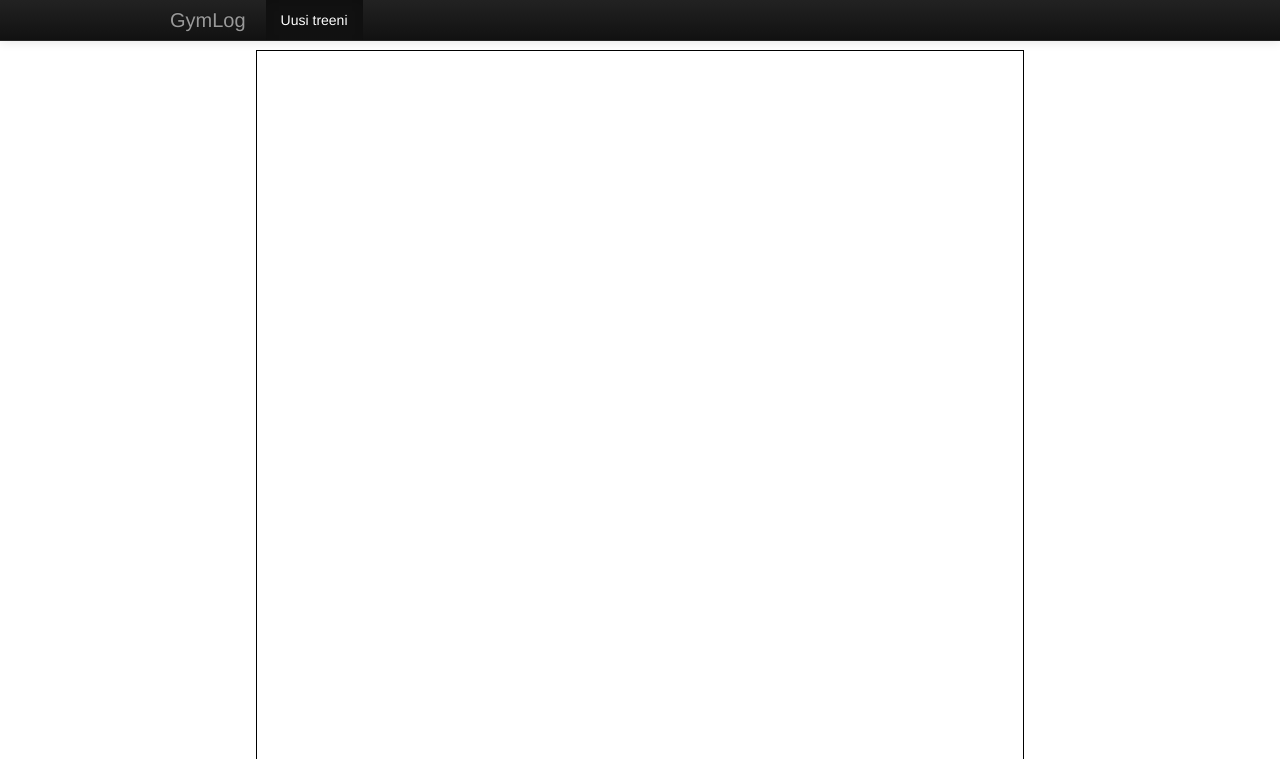
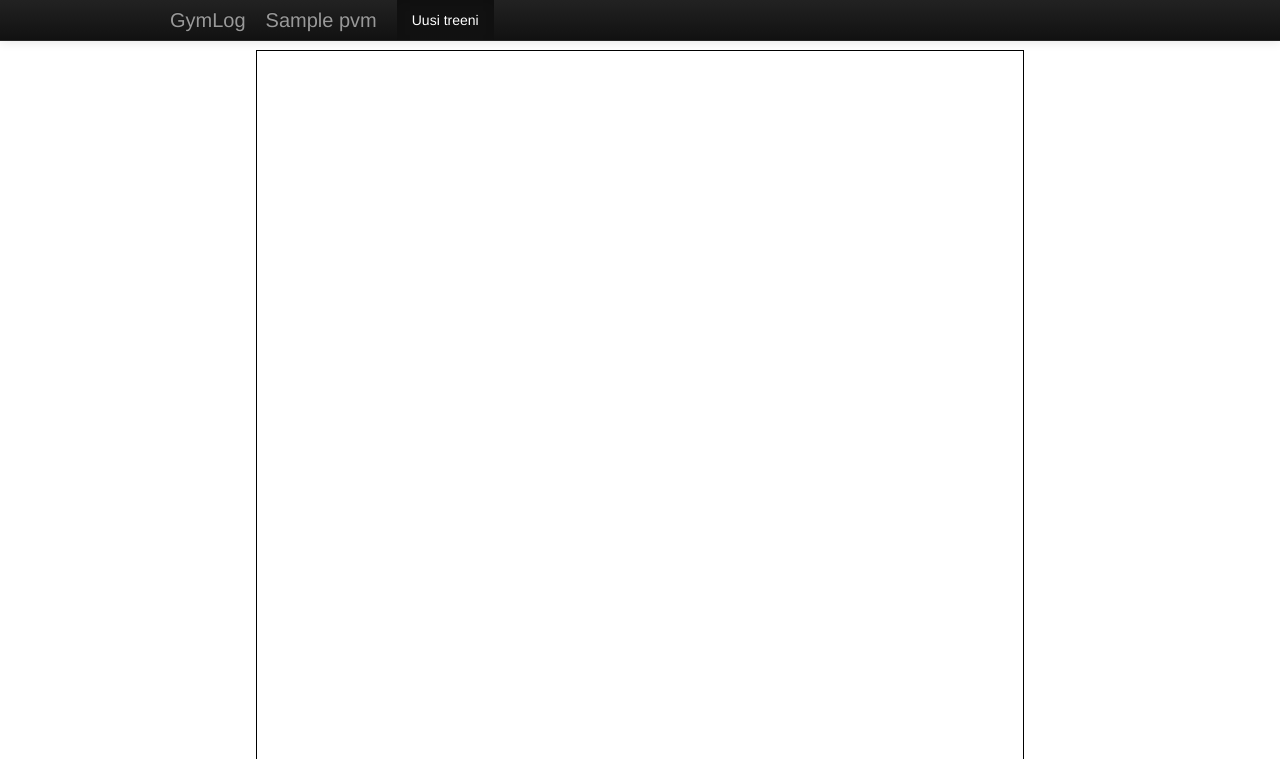
Before and after one commit to samukoo/salivihko, a Django app: template workout/templates/gymlog/uusi_treeni.html in a window 1280 px wide. Shown: the top 759 px of the page. Run offline with Django 3.2, Linux system fonts and the light colour scheme; the template is opened without the code that fills it: most values are stand-ins (such as "Sample title", 1, 10 or a date in 2020); parts of the project's set-up code (start-up, migrations or seed data) failed here and were passed over.

Commit message:
1. uusi_treeni page 	a) all results are shown in proper order

```diff
--- a/workout/gymlog/views.py
+++ b/workout/gymlog/views.py
@@ -49,7 +49,11 @@ def uusi_treeni(request):
 
 	context=RequestContext(request)
 
-	context_dict = {}
+	#Pyydetään päivämäärä
+	a=funktiot.db()
+	pvm = a.hae_pvm()
+
+	context_dict = {'pvm':pvm}
 
 	return render_to_response('gymlog/uusi_treeni.html', context_dict ,context)
 
--- a/workout/static/js/app_nw.js
+++ b/workout/static/js/app_nw.js
@@ -1,12 +1,16 @@
 
-$.getJSON("http://localhost:8080/search_date?date=13.03.2014",function(data){
+
+var _pvm = jQuery("#pvm").text();
+var search_date = "http://localhost:8080/search_date?date=";
+search_date += _pvm;
+$.getJSON(search_date ,function(data){
         var taulu = "<ol>";
         var apu = "";
             for( i=0 ; i < data.result.length ; i++ )
             	{
             	if( data.result[i].liike == apu )
             		{
-            		taulu += "<ol>" + data.result[i].toistot + " x " + data.result[i].painot + "kg" + "<br>";
+            		taulu += "<ol>" + data.result[i].toistot + " x " + data.result[i].painot + "kg" + "</ol>";
             		}
             	else
             		{
--- a/workout/templates/gymlog/new_workout.html
+++ b/workout/templates/gymlog/new_workout.html
@@ -29,8 +29,9 @@ margin:0px;
 						<span class="icon-bar"></span>
 					</button>
 					<a class="brand" href="/gymlog/uusi_treeni/">GymLog</a>
+					<span class="brand" id="pvm">{{ pvm }}</span>
 					<span class="brand" id="exercise"></span>
-					<span class="brand" id="pvm">{{ pvm }}</span>
+
 				</div>
 			</div>
 		</div>
--- a/workout/templates/gymlog/uusi_treeni.html
+++ b/workout/templates/gymlog/uusi_treeni.html
@@ -9,9 +9,8 @@
     		<!-- Bootstrap -->
  			<link rel="stylesheet" type="text/css" href="{% static "css/bootstrap.css" %}">
 
-      <script src="{% static "js/bootstrap.js" %}"></script>
-      <script src=" {% static "js/jquery-1.10.2.js" %} "></script>
-      <script src=" {% static "js/app_nw.js" %} "></script>
+
+
 
       </head>
 
@@ -27,6 +26,7 @@
           </button>
           <a class="brand" href="/gymlog/">GymLog</a>
           <div class="nav-collapse collapse">
+            <span class="brand" id="pvm">{{ pvm }}</span>
             <ul class="nav">
               <li class="active" ><a href="/gymlog/new_workout/" id="uusi_treeni">Uusi treeni</a></li>
             </ul>
@@ -55,5 +55,9 @@
         <div id="viimeisin_treeni"></div>
       </div>
       <!--container-->
+          <script src="{% static "js/bootstrap.js" %}"></script>
+      <script src=" {% static "js/jquery-1.10.2.js" %} "></script>
+    <script src=" {% static "js/app_nw.js" %} "></script>
+
     </body>
     </html>
```
Also changed, not shown: 1 other file.
